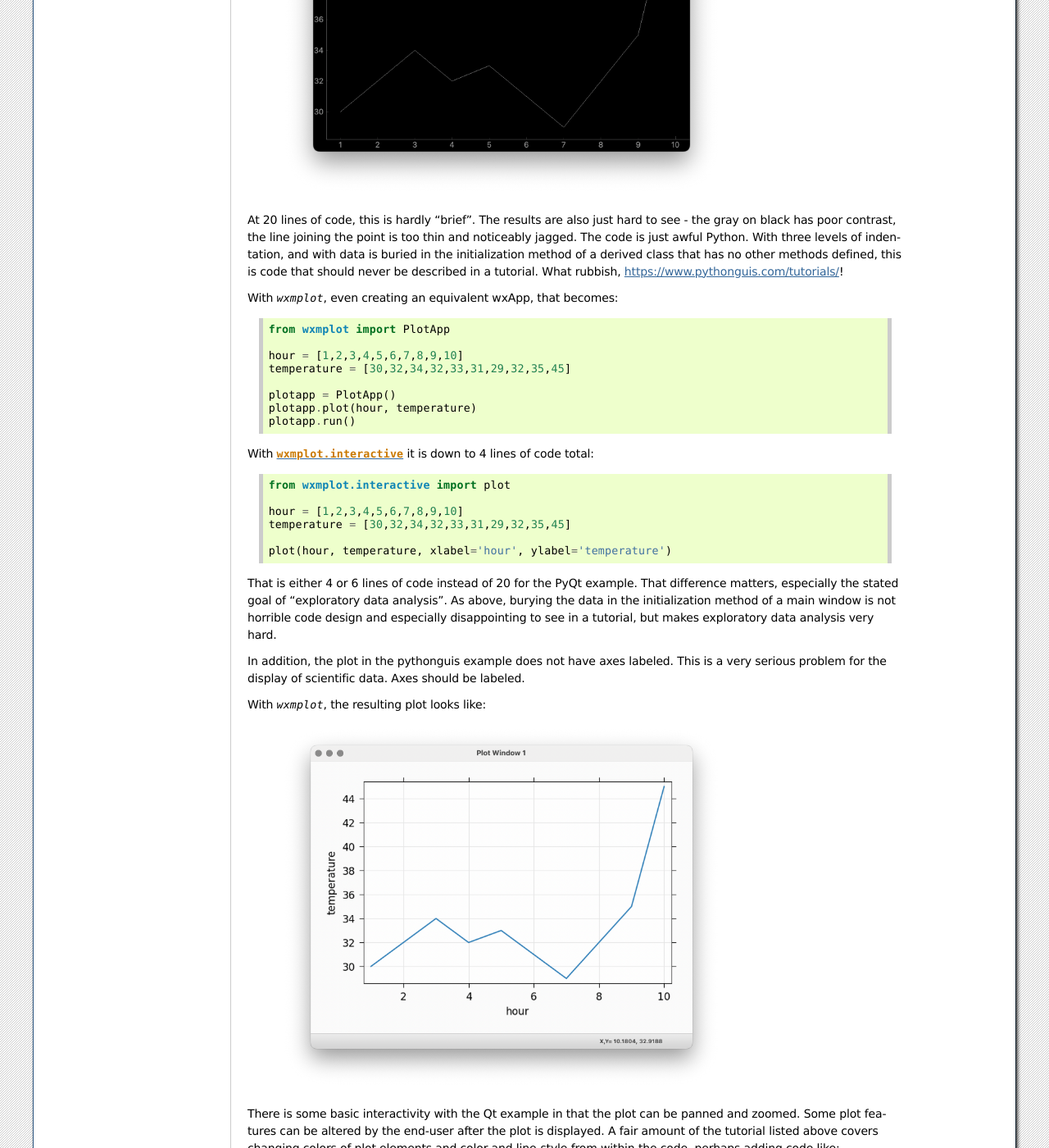
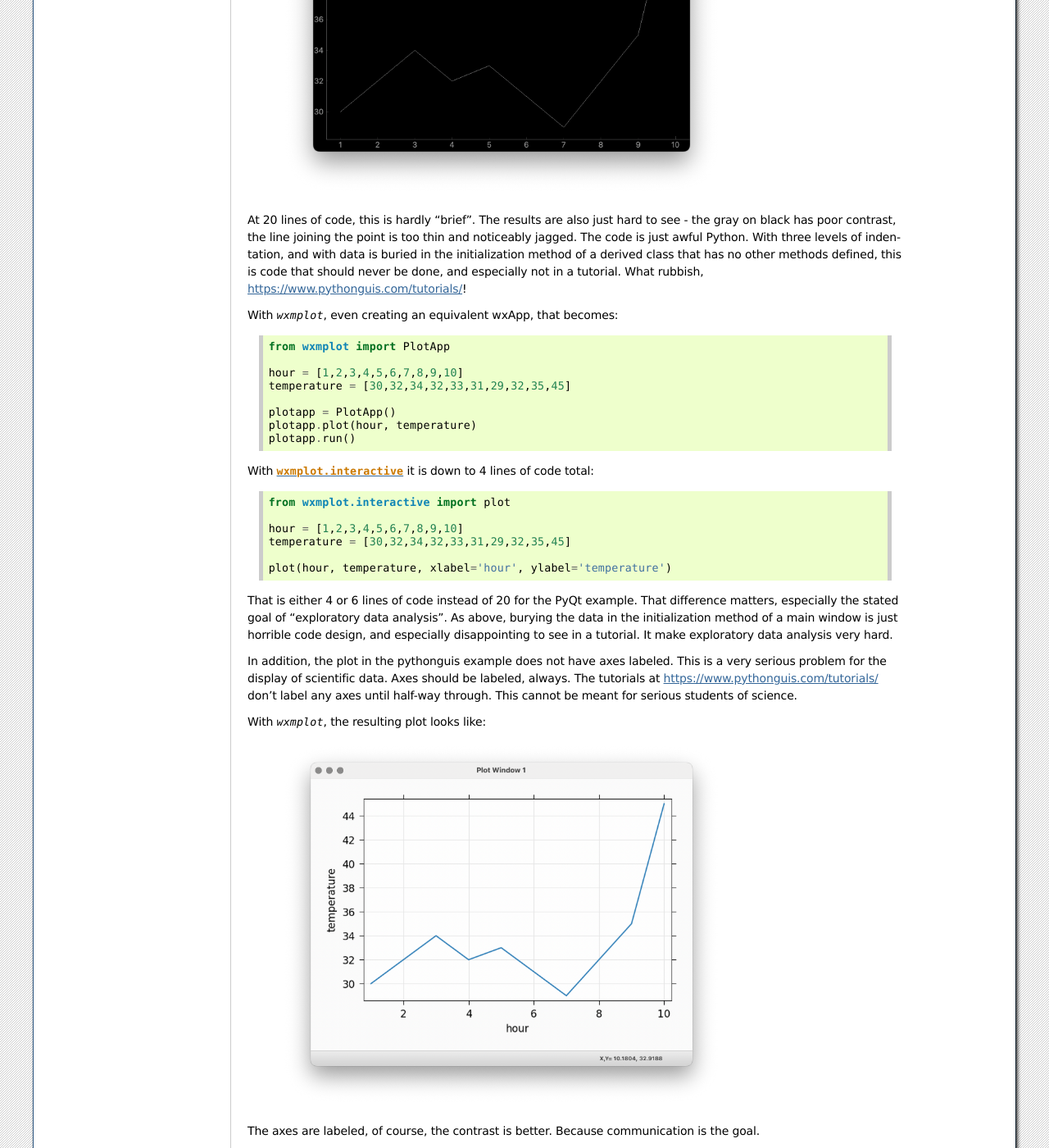
Before and after one commit to newville/wxmplot, a Sphinx documentation site: the page built from doc/comparisons.rst, in a window 1280 px wide and 1400 px high, scrolled down 7350 px. Shown: the whole window at 82% size. Built offline with Sphinx 7.4.7, drawn with Linux system fonts in a browser that asks for light colours; the version number could not be read and is left out; some of the changed text lies outside the part shown.

Commit message:
doc updates

```diff
--- a/doc/comparisons.rst
+++ b/doc/comparisons.rst
@@ -375,8 +375,9 @@ At 20 lines of code, this is hardly "brief".  The results are also just hard to
 see - the gray on black has poor contrast, the line joining the point is too
 thin and noticeably jagged.  The code is just awful Python.  With three levels
 of indentation, and with data is buried in the initialization method of a
-derived class that has no other methods defined, this is code that should never
-be described in a tutorial.  What rubbish, https://www.pythonguis.com/tutorials/!
+derived class that has no other methods defined, this is code that
+should never be done, and especially not in a tutorial.
+What rubbish, https://www.pythonguis.com/tutorials/!
 
 With  `wxmplot`, even creating an equivalent wxApp, that becomes::
 
@@ -401,13 +402,16 @@ With :mod:`wxmplot.interactive` it is down to 4 lines of code total::
 
 That is either 4 or 6 lines of code instead of 20 for the PyQt example.  That
 difference matters, especially the stated goal of "exploratory data analysis".
-As above, burying the data in the initialization method of a main window is not
-horrible code design and especially disappointing to see in a tutorial, but
-makes exploratory data analysis very hard.
+As above, burying the data in the initialization method of a main window is just
+horrible code design, and especially disappointing to see in a
+tutorial.  It make exploratory data analysis very hard.
 
-In addition, the plot in the pythonguis example does not have axes labeled.
-This is a very serious problem for the display of scientific data.  Axes should
-be labeled.
+In addition, the plot in the pythonguis example does not have axes
+labeled.  This is a very serious problem for the display of scientific
+data.  Axes should be labeled, always.  The tutorials at
+https://www.pythonguis.com/tutorials/ don't label any axes until
+half-way through.  This cannot be meant for serious students of science.
+
 
 With `wxmplot`, the resulting plot looks like:
 
@@ -416,6 +420,8 @@ With `wxmplot`, the resulting plot looks like:
     .. image:: images/plot_compare_qttutorial1.png
        :width: 75%
 
+The axes are labeled, of course, the contrast is better. Because
+communication is the goal.
 
 There is some basic interactivity with the Qt example in that the plot can
 be panned and zoomed.  Some plot features can be altered by the end-user
@@ -443,9 +449,9 @@ how to display a legend for the plot.  This is much simpler with `wxmplot`
 and more interactive, as the displayed legend is "active" in toggling the
 display of the corresponding line.
 
-If aiming to teach people how to use Python for interactive exploratory data
-analysis, the tutorials at https://www.pythonguis.com/tutorials/ are profoundly
-disappointing.
+Given that the stated goal is to teach people how to use Python for
+interactive exploratory data analysis, the tutorials at
+https://www.pythonguis.com/tutorials/ are profoundly disappointing.
 
 
 Comparison with PLPlot
```
Also changed, not shown: other parts of doc/comparisons.rst (+2 -2 lines), doc/images/multiple_yaxes.png, 1 other file.
